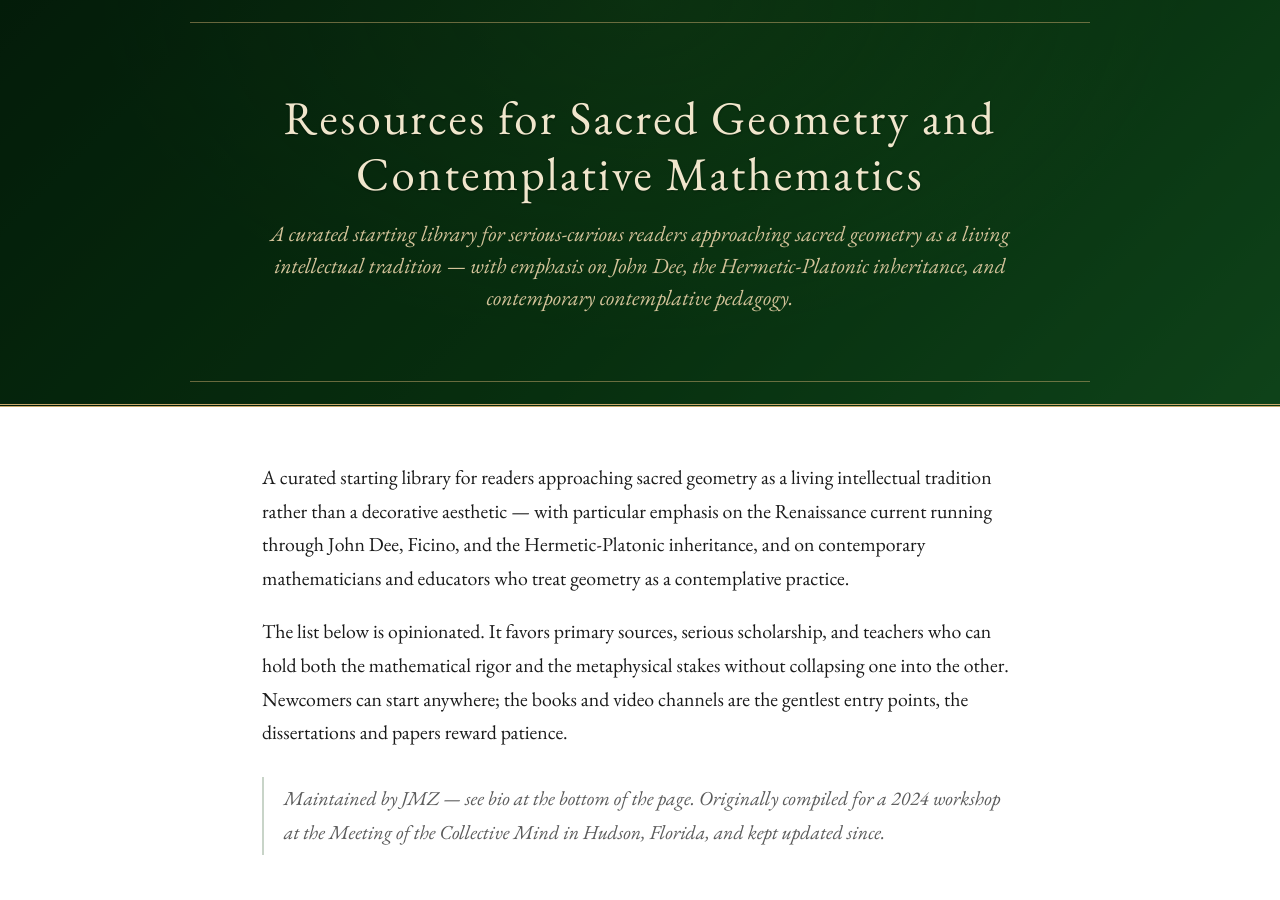
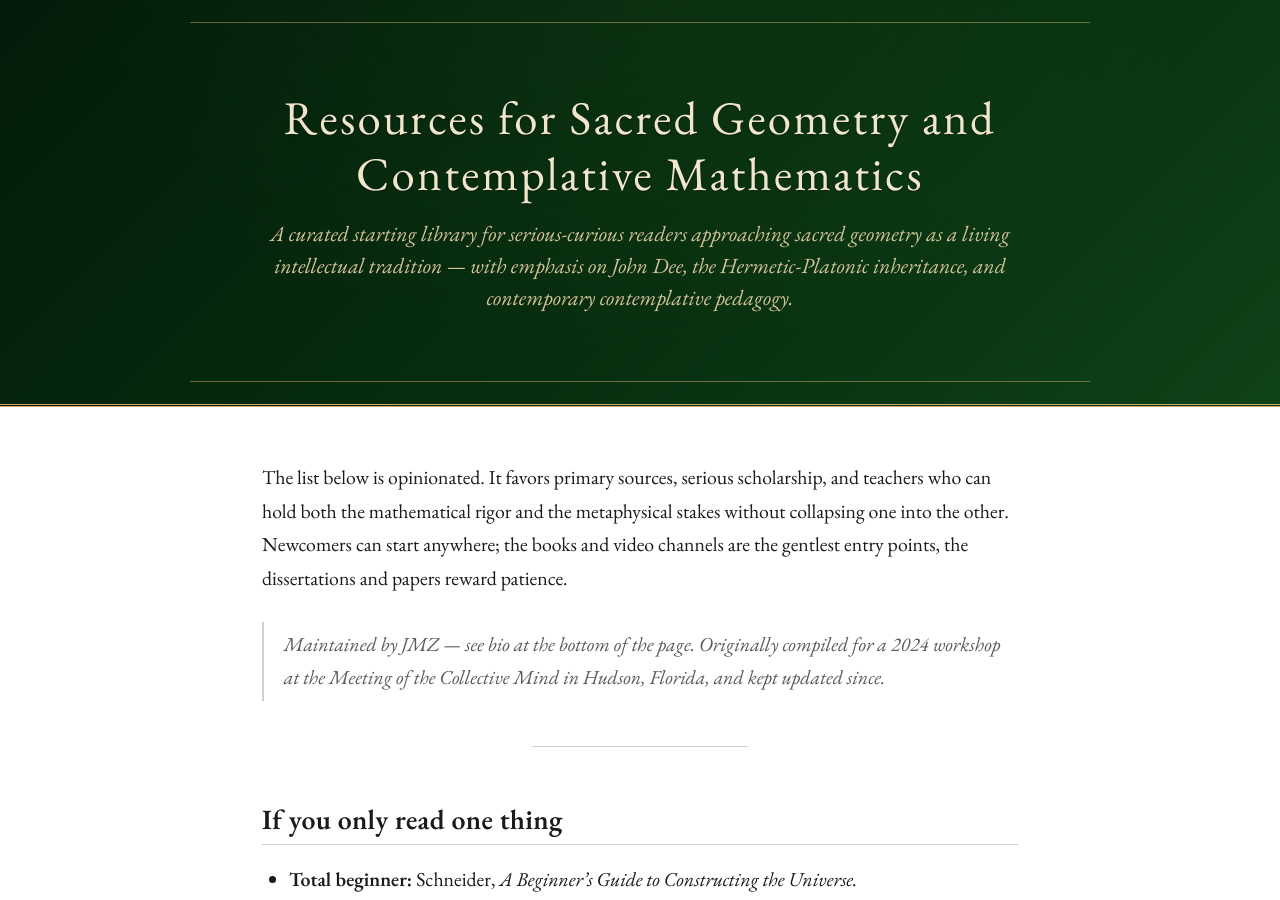
Before and after one commit to Fourier18/contemplative-mathematics, a Jekyll site: the page built from index.md, in a window 1280 px wide and 900 px high. Built offline with Jekyll 4.4.1, drawn with Linux system fonts in a browser that asks for light colours; some web fonts are replaced; our own code applies the rules of GitHub Pages for plain Markdown files.

Commit message:
Update index.md

```diff
--- a/index.md
+++ b/index.md
@@ -4,8 +4,6 @@ description: A curated starting library for serious-curious readers approaching
 ---
 
 # Resources for Sacred Geometry and Contemplative Mathematics
-
-A curated starting library for readers approaching sacred geometry as a living intellectual tradition rather than a decorative aesthetic — with particular emphasis on the Renaissance current running through John Dee, Ficino, and the Hermetic-Platonic inheritance, and on contemporary mathematicians and educators who treat geometry as a contemplative practice.
 
 The list below is opinionated. It favors primary sources, serious scholarship, and teachers who can hold both the mathematical rigor and the metaphysical stakes without collapsing one into the other. Newcomers can start anywhere; the books and video channels are the gentlest entry points, the dissertations and papers reward patience.
 
```
